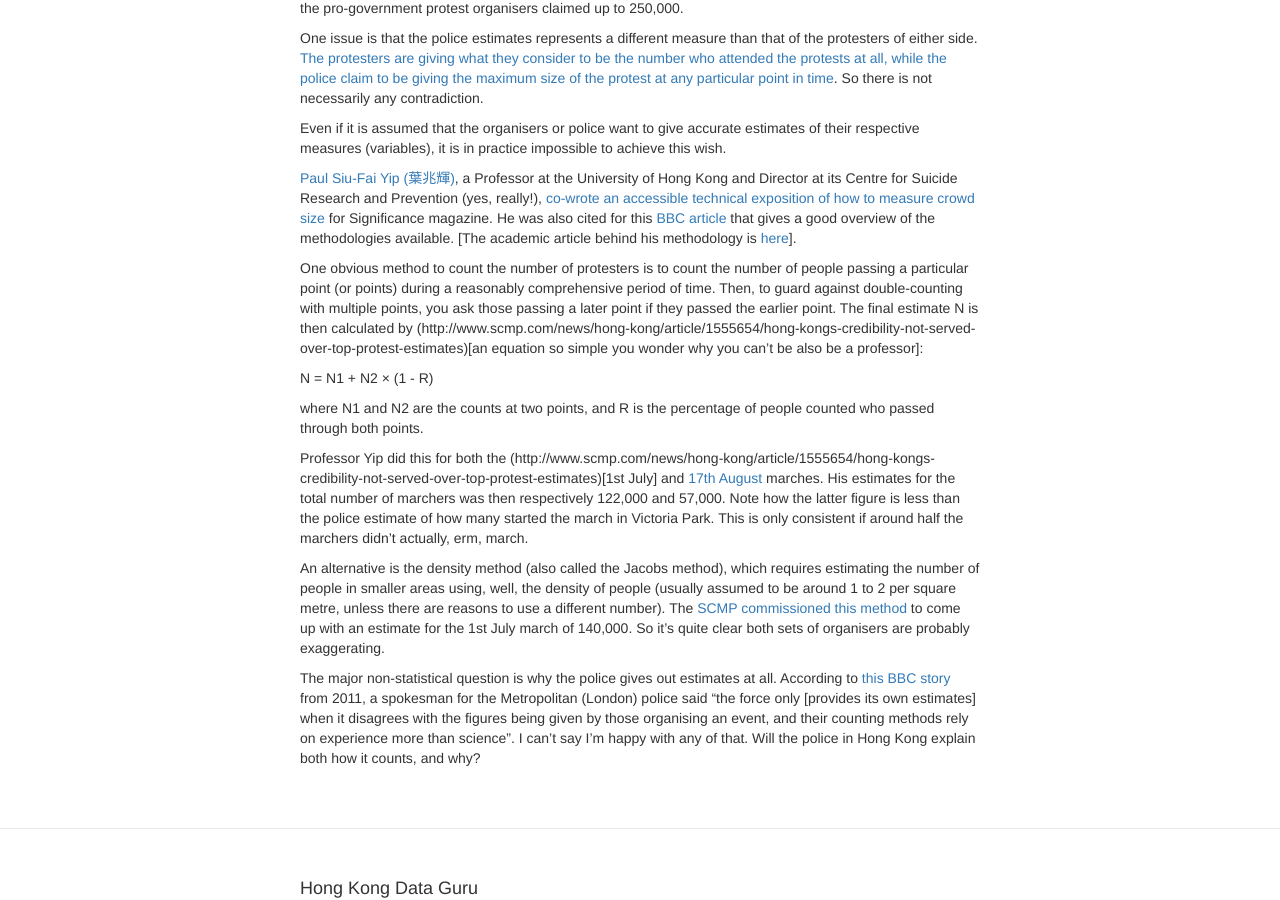
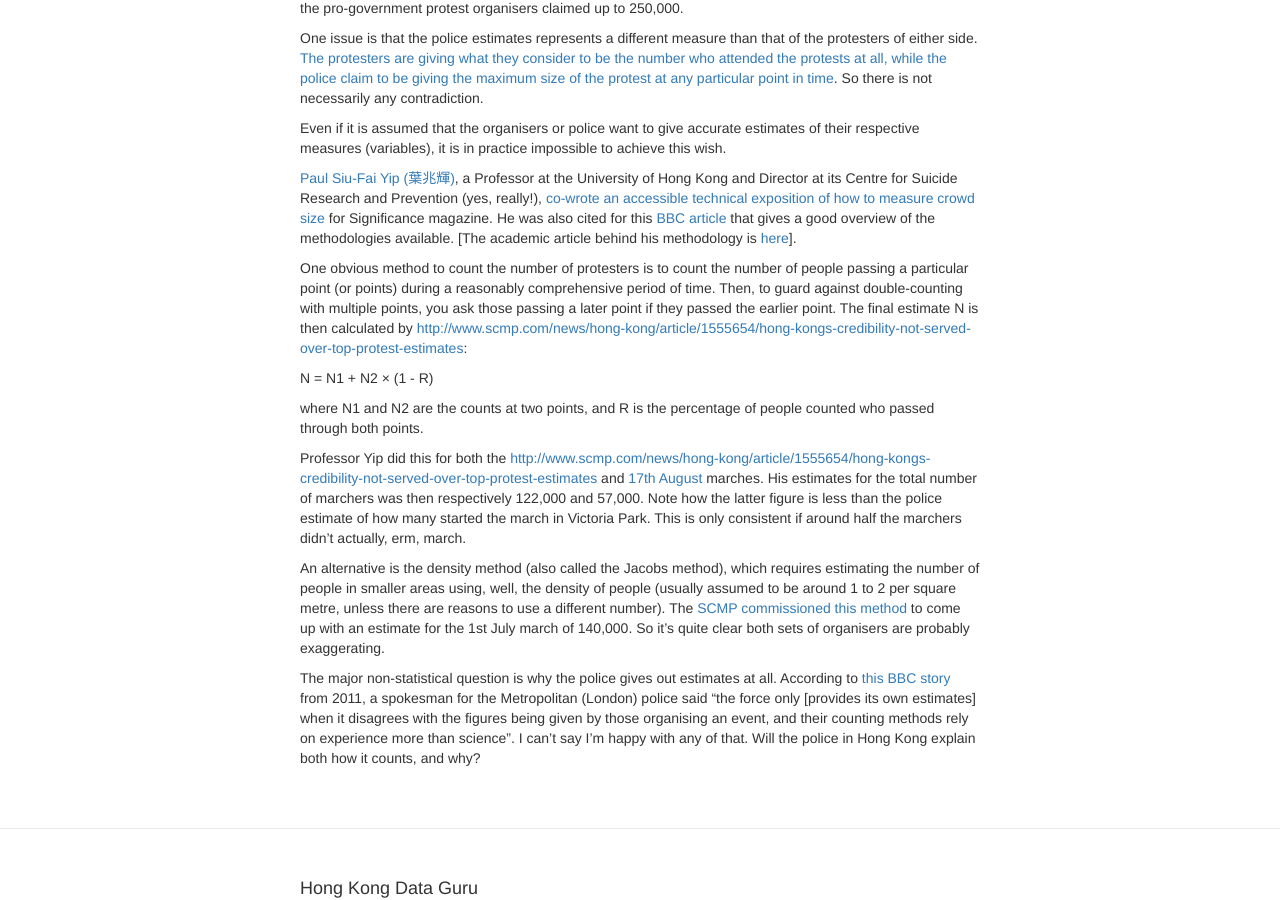
Before and after one commit to gfrmin/dataguruhk-blog, a Jekyll site: the page built from _posts/2014-11-14-crowd-size.md, in a window 1280 px wide and 900 px high, scrolled down 468 px. Built offline with Jekyll 4.4.1, drawn with Linux system fonts in a browser that asks for light colours; nearby versions of some CDN libraries; comment, search, counter and statistics services are not loaded.

Commit message:
Correct brackets

```diff
--- a/_posts/2014-11-14-crowd-size.md
+++ b/_posts/2014-11-14-crowd-size.md
@@ -15,13 +15,13 @@ Even if it is assumed that the organisers or police want to give accurate estima
 
 [Paul Siu-Fai Yip (葉兆輝)](http://hub.hku.hk/cris/rp/rp00596), a Professor at the University of Hong Kong and Director at its Centre for Suicide Research and Prevention (yes, really!), [co-wrote an accessible technical exposition of how to measure crowd size](http://onlinelibrary.wiley.com/doi/10.1111/j.1740-9713.2011.00502.x/abstract) for Significance magazine. He was also cited for this [BBC article](http://www.bbc.com/news/magazine-23312656) that gives a good overview of the methodologies available. [The academic article behind his methodology is [here](http://onlinelibrary.wiley.com/doi/10.1111/j.1467-842X.2009.00562.x/abstract?deniedAccessCustomisedMessage=&userIsAuthenticated=false)].
 
-One obvious method to count the number of protesters is to count the number of people passing a particular point (or points) during a reasonably comprehensive period of time. Then, to guard against double-counting with multiple points, you ask those passing a later point if they passed the earlier point. The final estimate N is then calculated by (http://www.scmp.com/news/hong-kong/article/1555654/hong-kongs-credibility-not-served-over-top-protest-estimates)[an equation so simple you wonder why you can't be also be a professor]:
+One obvious method to count the number of protesters is to count the number of people passing a particular point (or points) during a reasonably comprehensive period of time. Then, to guard against double-counting with multiple points, you ask those passing a later point if they passed the earlier point. The final estimate N is then calculated by [http://www.scmp.com/news/hong-kong/article/1555654/hong-kongs-credibility-not-served-over-top-protest-estimates](an equation so simple you wonder why you can't be also be a professor):
 
 N = N1 + N2 × (1 - R)
 
 where N1 and N2 are the counts at two points, and R is the percentage of people counted who passed through both points.
 
-Professor Yip did this for both the (http://www.scmp.com/news/hong-kong/article/1555654/hong-kongs-credibility-not-served-over-top-protest-estimates)[1st July] and [17th August](http://www.scmp.com/news/hong-kong/article/1578644/exaggerating-march-turnout-does-no-one-any-favours) marches. His estimates for the total number of marchers was then respectively 122,000 and 57,000. Note how the latter figure is less than the police estimate of how many started the march in Victoria Park. This is only consistent if around half the marchers didn't actually, erm, march.
+Professor Yip did this for both the [http://www.scmp.com/news/hong-kong/article/1555654/hong-kongs-credibility-not-served-over-top-protest-estimates](1st July) and [17th August](http://www.scmp.com/news/hong-kong/article/1578644/exaggerating-march-turnout-does-no-one-any-favours) marches. His estimates for the total number of marchers was then respectively 122,000 and 57,000. Note how the latter figure is less than the police estimate of how many started the march in Victoria Park. This is only consistent if around half the marchers didn't actually, erm, march.
 
 An alternative is the density method (also called the Jacobs method), which requires estimating the number of people in smaller areas using, well, the density of people (usually assumed to be around 1 to 2 per square metre, unless there are reasons to use a different number). The [SCMP commissioned this method](http://www.scmp.com/news/hong-kong/article/1545694/protest-number-july-1-march-put-test?page=all) to come up with an estimate for the 1st July march of 140,000. So it's quite clear both sets of organisers are probably exaggerating.
 
```
